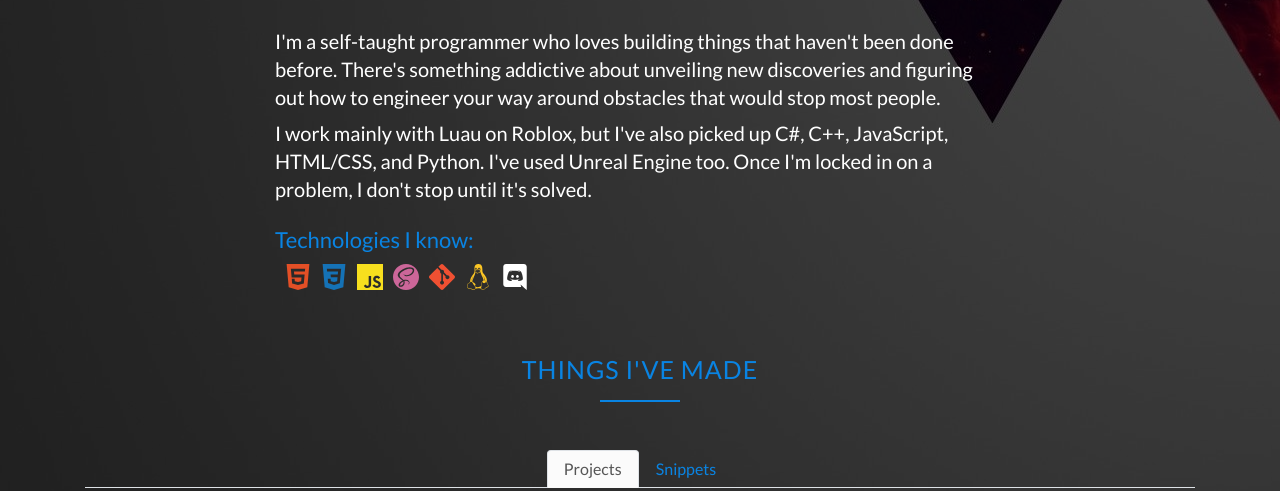
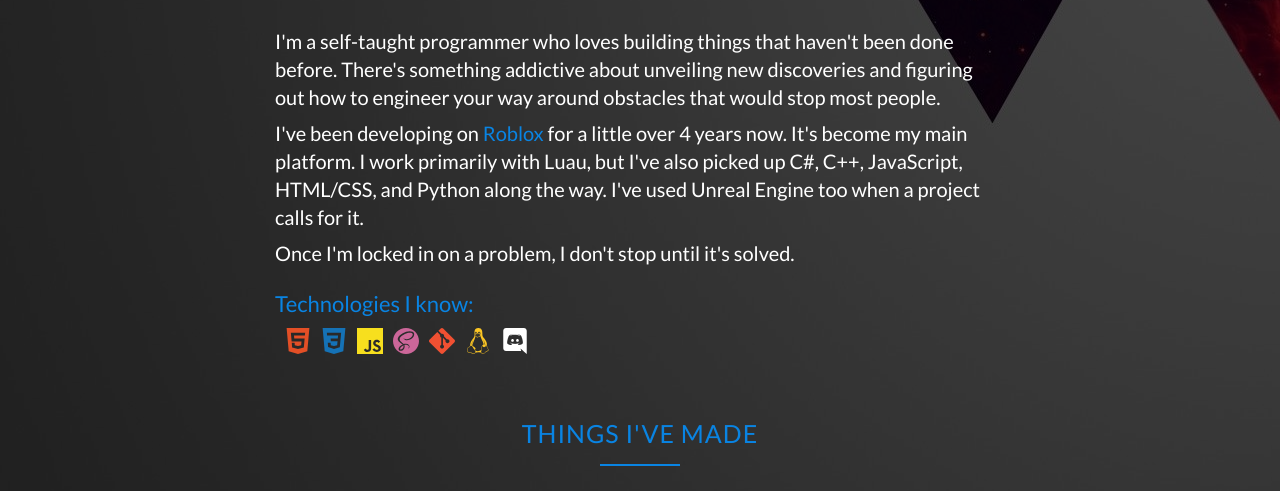
Before and after one commit to Mrhardswell/MrHardswell.github.io, a website: page index.html in a window 1280 px wide. Shown: the part 871-1362 px from the top of the page. Drawn offline with Linux system fonts and the light colour scheme.

Commit message:
udated profile

```diff
--- a/index.html
+++ b/index.html
@@ -110,7 +110,8 @@
                 <div class="col-md-10 col-lg-8">
                     <div class="about__content">
                         <p>I'm a self-taught programmer who loves building things that haven't been done before. There's something addictive about unveiling new discoveries and figuring out how to engineer your way around obstacles that would stop most people.</p>
-                        <p>I work mainly with Luau on Roblox, but I've also picked up C#, C++, JavaScript, HTML/CSS, and Python. I've used Unreal Engine too. Once I'm locked in on a problem, I don't stop until it's solved.</p>
+                        <p>I've been developing on <a href="https://www.roblox.com/users/2715832384/profile" target="_blank" style="color: #0984e3;">Roblox</a> for a little over 4 years now. It's become my main platform. I work primarily with Luau, but I've also picked up C#, C++, JavaScript, HTML/CSS, and Python along the way. I've used Unreal Engine too when a project calls for it.</p>
+                        <p>Once I'm locked in on a problem, I don't stop until it's solved.</p>
                     </div>
                     <div class="about__skills my-4">
                         <h3 class="heading-tertiary">Technologies I know:</h3>
```
